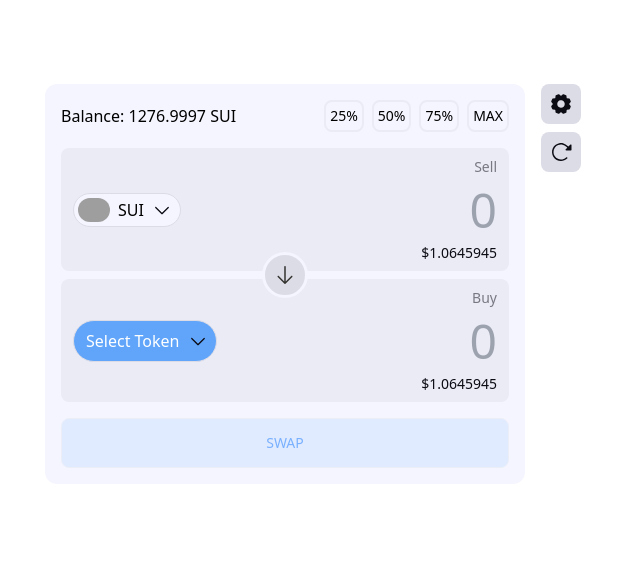
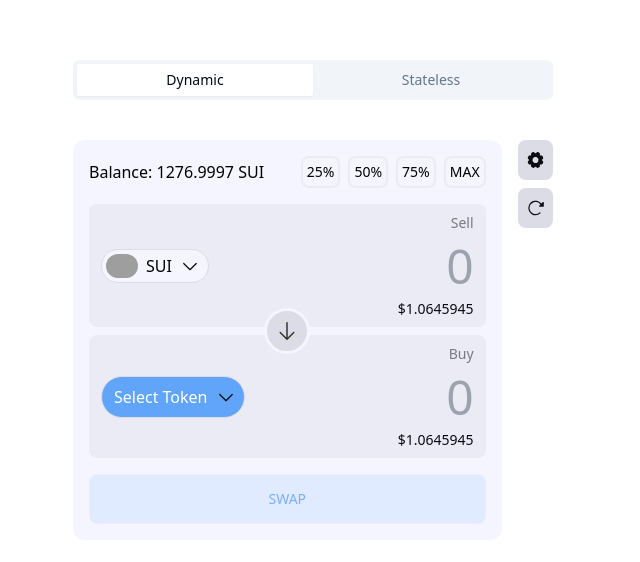
Before and after one commit to Complexlity/simple-swap-ui, a React (Vite) app: page / in a window 1280 px wide. Shown: the part 116-678 px from the top of the page, without its empty margins (327-967 px from the left). Built offline with nearby package versions, Linux system fonts and the light colour scheme; grey boxes are pictures that could not be loaded.

Commit message:
feat: add tabs

```diff
--- a/package.json
+++ b/package.json
@@ -17,6 +17,7 @@
     "@radix-ui/react-radio-group": "^1.2.0",
     "@radix-ui/react-slot": "^1.1.0",
     "@radix-ui/react-switch": "^1.1.0",
+    "@radix-ui/react-tabs": "^1.1.0",
     "@radix-ui/react-toast": "^1.2.1",
     "@tanstack/react-query": "^5.51.11",
     "class-variance-authority": "^0.7.0",
--- a/src/App.tsx
+++ b/src/App.tsx
@@ -1,13 +1,24 @@
-import StatefullSwapCard from "@/components/Statefull/StatefulSwapCard";
-import StatelessSwapCard from "@/components/Stateless/StatelessSwapCard";
+import { Tabs, TabsContent, TabsList, TabsTrigger } from "@/components/ui/tabs"
+import StatefullSwapCard from "@/components/Statefull/StatefulSwapCard"
+import StatelessSwapCard from "@/components/Stateless/StatelessSwapCard"
 
 function App() {
   return (
-    <div className="container flex h-screen items-center justify-center flex-col">
-      {/* <StatelessSwapCard /> */}
-      <StatefullSwapCard />
+    <div className="container flex h-screen flex-col items-center justify-center ">
+      <Tabs defaultValue="dynamic" className="w-full  max-w-[480px]">
+        <TabsList className="w-full my-8">
+          <TabsTrigger value="dynamic" className="w-full">Dynamic</TabsTrigger>
+          <TabsTrigger value="stateless" className="w-full">Stateless</TabsTrigger>
+        </TabsList>
+        <TabsContent value="dynamic">
+          <StatefullSwapCard />
+        </TabsContent>
+        <TabsContent value="stateless">
+          <StatelessSwapCard />
+        </TabsContent>
+      </Tabs>
     </div>
-  );
+  )
 }
 
-export default App;
+export default App
--- /dev/null
+++ b/src/components/ui/tabs.tsx
@@ -0,0 +1,53 @@
+import * as React from "react"
+import * as TabsPrimitive from "@radix-ui/react-tabs"
+
+import { cn } from "@/lib/utils"
+
+const Tabs = TabsPrimitive.Root
+
+const TabsList = React.forwardRef<
+  React.ElementRef<typeof TabsPrimitive.List>,
+  React.ComponentPropsWithoutRef<typeof TabsPrimitive.List>
+>(({ className, ...props }, ref) => (
+  <TabsPrimitive.List
+    ref={ref}
+    className={cn(
+      "inline-flex h-10 items-center justify-center rounded-md bg-slate-100 p-1 text-slate-500 dark:bg-slate-800 dark:text-slate-400",
+      className
+    )}
+    {...props}
+  />
+))
+TabsList.displayName = TabsPrimitive.List.displayName
+
+const TabsTrigger = React.forwardRef<
+  React.ElementRef<typeof TabsPrimitive.Trigger>,
+  React.ComponentPropsWithoutRef<typeof TabsPrimitive.Trigger>
+>(({ className, ...props }, ref) => (
+  <TabsPrimitive.Trigger
+    ref={ref}
+    className={cn(
+      "inline-flex items-center justify-center whitespace-nowrap rounded-sm px-3 py-1.5 text-sm font-medium ring-offset-white transition-all focus-visible:outline-none focus-visible:ring-2 focus-visible:ring-slate-950 focus-visible:ring-offset-2 disabled:pointer-events-none disabled:opacity-50 data-[state=active]:bg-white data-[state=active]:text-slate-950 data-[state=active]:shadow-sm dark:ring-offset-slate-950 dark:focus-visible:ring-slate-300 dark:data-[state=active]:bg-slate-950 dark:data-[state=active]:text-slate-50",
+      className
+    )}
+    {...props}
+  />
+))
+TabsTrigger.displayName = TabsPrimitive.Trigger.displayName
+
+const TabsContent = React.forwardRef<
+  React.ElementRef<typeof TabsPrimitive.Content>,
+  React.ComponentPropsWithoutRef<typeof TabsPrimitive.Content>
+>(({ className, ...props }, ref) => (
+  <TabsPrimitive.Content
+    ref={ref}
+    className={cn(
+      "mt-2 ring-offset-white focus-visible:outline-none focus-visible:ring-2 focus-visible:ring-slate-950 focus-visible:ring-offset-2 dark:ring-offset-slate-950 dark:focus-visible:ring-slate-300",
+      className
+    )}
+    {...props}
+  />
+))
+TabsContent.displayName = TabsPrimitive.Content.displayName
+
+export { Tabs, TabsList, TabsTrigger, TabsContent }
```
Also changed, not shown: 1 other file (tests, documents, lock files or other folders).
